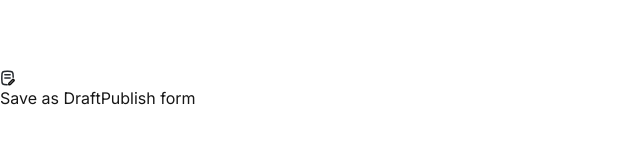
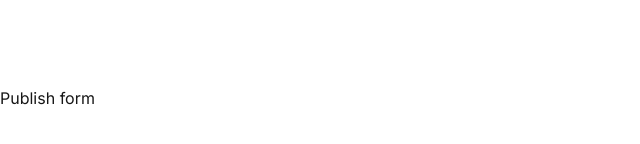
Before and after one commit to aviralj02/next-form-builder, a Next.js app: page /builder in a window 1280 px wide. Shown: the part 630-774 px from the top of the page, without its empty margins (0-640 px from the left). Built offline with nearby package versions, Linux system fonts and the light colour scheme.

Commit message:
feat: :sparkles: init dnd/core + add draggable questions + remove draft button + update css and utils

```diff
--- a/package.json
+++ b/package.json
@@ -11,6 +11,9 @@
     "migrate": "drizzle-kit migrate"
   },
   "dependencies": {
+    "@dnd-kit/core": "^6.3.1",
+    "@dnd-kit/modifiers": "^9.0.0",
+    "@dnd-kit/sortable": "^10.0.0",
     "clsx": "^2.1.1",
     "drizzle-orm": "^0.37.0",
     "next": "15.0.4",
--- a/src/app/success/page.tsx
+++ b/src/app/success/page.tsx
@@ -18,12 +18,6 @@ const SuccessPage = (props: Props) => {
         Submissions Recorded!
       </h1>
       <p>Thank you for filling up your responses.</p>
-      <p className="mt-2">
-        <span className="font-semibold">Access your responses here: </span>
-        <Link href="/responses" className="hover:underline">
-          {URL + "/responses"}
-        </Link>
-      </p>
     </PageWrapper>
   );
 };
--- a/src/components/FormBuilder.tsx
+++ b/src/components/FormBuilder.tsx
@@ -9,11 +9,26 @@ import TopRightArrow from "./icons/TopRightArrow";
 import PlusIcon from "./icons/PlusIcon";
 import AddQuestionDropdown from "./AddQuestionDropdown";
 import QuestionComponent from "./QuestionComponent";
-import { cn } from "@/lib/utils";
-import DraftIcon from "./icons/DraftIcon";
+import { arrayMove, cn } from "@/lib/utils";
 import TickIcon from "./icons/TickIcon";
 import useQuestionStore from "@/store/questionStore";
 import { useRouter } from "next/navigation";
+import {
+  closestCenter,
+  DndContext,
+  DragEndEvent,
+  KeyboardSensor,
+  PointerSensor,
+  TouchSensor,
+  useSensor,
+  useSensors,
+} from "@dnd-kit/core";
+import {
+  SortableContext,
+  sortableKeyboardCoordinates,
+  verticalListSortingStrategy,
+} from "@dnd-kit/sortable";
+import { restrictToVerticalAxis } from "@dnd-kit/modifiers";
 
 type Props = {};
 
@@ -66,6 +81,30 @@ const FormBuilder = (props: Props) => {
     setIsLoading(false);
   };
 
+  const handleDragEnd = (event: DragEndEvent) => {
+    const { active, over } = event;
+
+    if (active.id !== over?.id) {
+      const oldIndex = questions.findIndex(
+        (question) => question.id === active.id
+      );
+      const newIndex = questions.findIndex(
+        (question) => question.id === over?.id
+      );
+      const updatedQuestions = arrayMove(questions, oldIndex, newIndex);
+
+      useQuestionStore.setState({ questions: updatedQuestions });
+    }
+  };
+
+  const dragSensors = useSensors(
+    useSensor(PointerSensor),
+    useSensor(KeyboardSensor, {
+      coordinateGetter: sortableKeyboardCoordinates,
+    }),
+    useSensor(TouchSensor)
+  );
+
   useEffect(() => {
     if (isDropdownVisible && buttonRef.current) {
       const buttonRect = buttonRef.current.getBoundingClientRect();
@@ -106,6 +145,16 @@ const FormBuilder = (props: Props) => {
       </div>
 
       {/* QUESTIONS */}
+      <DndContext
+        onDragEnd={handleDragEnd}
+        sensors={dragSensors}
+        collisionDetection={closestCenter}
+        modifiers={[restrictToVerticalAxis]}
+      >
+        <SortableContext
+          items={questions}
+          strategy={verticalListSortingStrategy}
+        >
           <main
             className="flex flex-col p-6 h-full overflow-y-auto scrollbar"
             style={{ height: "calc(100vh - 140px)" }}
@@ -139,11 +188,10 @@ const FormBuilder = (props: Props) => {
               />
             </div>
           </main>
+        </SortableContext>
+      </DndContext>
 
-      <div className="flex items-center justify-between py-4 px-6 border-t bg-[#F6F8FAE5]">
-        <Button buttonType={ButtonType.ACTIVE}>
-          <DraftIcon /> Save as Draft
-        </Button>
+      <div className="flex justify-end py-4 px-6 border-t bg-[#F6F8FAE5]">
         <Button
           buttonType={ButtonType.SUBMIT}
           onClick={handlePublishForm}
--- a/src/components/QuestionComponent.tsx
+++ b/src/components/QuestionComponent.tsx
@@ -13,6 +13,8 @@ import useQuestionStore from "@/store/questionStore";
 import PlusIcon from "./icons/PlusIcon";
 import { cn } from "@/lib/utils";
 import { questionTypes } from "@/lib/constants";
+import { useSortable } from "@dnd-kit/sortable";
+import { CSS } from "@dnd-kit/utilities";
 
 type Props = {
   ques: Question;
@@ -22,6 +24,16 @@ const QuestionComponent = ({ ques }: Props) => {
   const { updateQuestion, removeQuestion } = useQuestionStore();
   const [isTypeDropdownVisible, setIsTypeDropdownVisible] =
     useState<boolean>(false);
+
+  const { setNodeRef, transform, transition, attributes, listeners } =
+    useSortable({
+      id: ques.id,
+    });
+
+  const style = {
+    transform: transform ? CSS.Translate.toString(transform) : undefined,
+    transition,
+  };
 
   let icon: ReactNode;
   let inputArea: ReactNode;
@@ -147,7 +159,11 @@ const QuestionComponent = ({ ques }: Props) => {
   }
 
   return (
-    <div className="p-4 border rounded-2xl flex flex-col gap-2 hover:bg-[#FAFBFC]">
+    <div
+      ref={setNodeRef}
+      style={style}
+      className="p-4 border w-full rounded-2xl touch-auto flex flex-col gap-2 hover:bg-[#FAFBFC] bg-white"
+    >
       <div className="flex items-center justify-between">
         <div className="flex flex-col gap-1 w-full mr-5">
           <input
@@ -187,7 +203,7 @@ const QuestionComponent = ({ ques }: Props) => {
             {/* Dropdown Menu */}
             <ul
               className={cn(
-                "absolute top-full transition-transform duration-300 right-0 mt-2 w-max origin-top-right bg-white border rounded-lg shadow-lg z-10",
+                "absolute top-full transition-transform duration-300 px-3 py-2 right-0 mt-2 w-max origin-top-right bg-white border rounded-lg shadow-lg z-10",
                 isTypeDropdownVisible
                   ? "scale-100 opacity-100"
                   : "scale-0 opacity-0"
@@ -196,7 +212,7 @@ const QuestionComponent = ({ ques }: Props) => {
               {questionTypes.map((option) => (
                 <li
                   key={option.type}
-                  className="flex items-center gap-2 p-2 hover:bg-gray-100 cursor-pointer text-xs font-medium"
+                  className="flex items-center gap-3 p-2 hover:bg-gray-100 cursor-pointer text-xs font-medium"
                   onClick={() => {
                     updateQuestion(ques.id, { type: option.type });
                     setIsTypeDropdownVisible(false);
@@ -208,7 +224,7 @@ const QuestionComponent = ({ ques }: Props) => {
               ))}
 
               <li
-                className="flex items-center gap-2 p-2 hover:bg-gray-100 text-red-500 cursor-pointer text-xs font-medium"
+                className="flex items-center gap-3 p-2 hover:bg-gray-100 text-red-500 cursor-pointer text-xs font-medium"
                 onClick={() => removeQuestion(ques.id)}
               >
                 <PlusIcon className="transform rotate-45" danger />
@@ -217,7 +233,7 @@ const QuestionComponent = ({ ques }: Props) => {
             </ul>
           </div>
 
-          <div className="opacity-50">
+          <div className="opacity-50" {...attributes} {...listeners}>
             <DragIcon />
           </div>
         </div>
--- a/src/components/icons/DraftIcon.tsx
+++ /dev/null
@@ -1,37 +0,0 @@
-import React from "react";
-
-type Props = {};
-
-const DraftIcon = (props: Props) => {
-  return (
-    <svg
-      width="16"
-      height="16"
-      viewBox="0 0 16 16"
-      fill="none"
-      xmlns="http://www.w3.org/2000/svg"
-    >
-      <path
-        d="M13.1668 7.33337V6.66671C13.1668 4.15255 13.1668 2.89547 12.3857 2.11442C11.6047 1.33337 10.3476 1.33337 7.83347 1.33337H7.16687C4.65272 1.33337 3.39564 1.33337 2.6146 2.11441C1.83355 2.89545 1.83354 4.15252 1.83352 6.66666L1.8335 9.33337C1.83347 11.8475 1.83346 13.1046 2.61448 13.8856C3.39553 14.6666 4.65265 14.6667 7.1668 14.6667"
-        stroke="#24292E"
-        strokeWidth="1.5"
-        strokeLinecap="round"
-        strokeLinejoin="round"
-      />
-      <path
-        d="M4.8335 4.66663H10.1668M4.8335 7.99996H10.1668"
-        stroke="#24292E"
-        strokeWidth="1.5"
-        strokeLinecap="round"
-      />
-      <path
-        d="M8.83347 13.8846V14.6667H9.61573C9.88867 14.6667 10.0251 14.6667 10.1478 14.6159C10.2705 14.565 10.367 14.4686 10.56 14.2756L13.7757 11.0596C13.9577 10.8776 14.0487 10.7866 14.0974 10.6885C14.19 10.5017 14.19 10.2824 14.0974 10.0956C14.0487 9.99744 13.9577 9.90644 13.7757 9.72444C13.5937 9.54244 13.5027 9.45144 13.4045 9.40277C13.2177 9.31024 12.9983 9.31024 12.8115 9.40277C12.7134 9.45144 12.6223 9.54244 12.4403 9.72444L9.2246 12.9404C9.0316 13.1334 8.93513 13.2298 8.88433 13.3525C8.83347 13.4752 8.83347 13.6116 8.83347 13.8846Z"
-        stroke="#0D0D0D"
-        strokeWidth="1.5"
-        strokeLinejoin="round"
-      />
-    </svg>
-  );
-};
-
-export default DraftIcon;
--- a/src/lib/utils.ts
+++ b/src/lib/utils.ts
@@ -1,3 +1,4 @@
+import { Question } from "@/typings/typings";
 import { clsx, type ClassValue } from "clsx";
 import { twMerge } from "tailwind-merge";
 import * as XLSX from "xlsx";
@@ -28,3 +29,14 @@ export const generateExcelFile = (
 
   XLSX.writeFile(workbook, "form_responses.xlsx");
 };
+
+export function arrayMove(
+  array: Question[],
+  fromIndex: number,
+  toIndex: number
+) {
+  const newArray = [...array];
+  const [movedItem] = newArray.splice(fromIndex, 1);
+  newArray.splice(toIndex, 0, movedItem);
+  return newArray;
+}
```
Also changed, not shown: src/components/PublishSuccessComponent.tsx (+14 -3 lines), 1 other file (tests, documents, lock files or other folders). Lines whose indentation alone changed are shown as unchanged.
